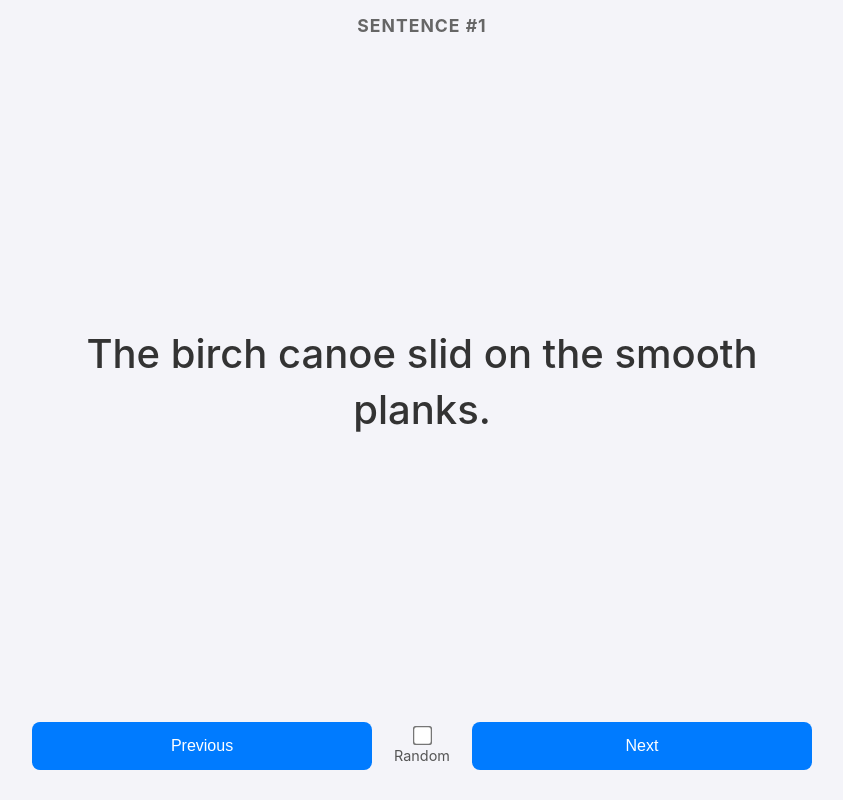
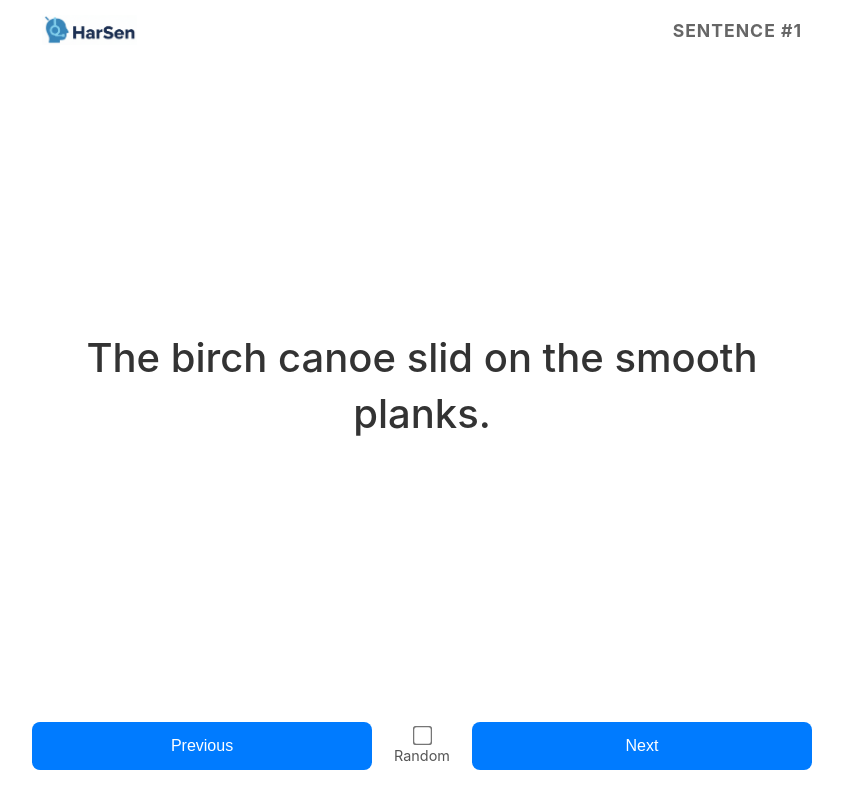
Before and after one commit to mourneris/harsen.github.io, a plain HTML site: page index.html in a window 1280 px wide. Shown: the whole page, without its empty margins (218-1061 px from the left). Drawn offline with Linux system fonts and the light colour scheme.

Commit message:
Added favicon and logo, also changed BG color to white.

```diff
--- a/index.html
+++ b/index.html
@@ -4,12 +4,16 @@
     <meta charset="UTF-8">
     <meta name="viewport" content="width=device-width, initial-scale=1.0">
     <title>Harvard Sentences</title>
+
+    <link rel="icon" type="image/png" href="/images/Logo_favicon.png">
+
     <link rel="stylesheet" href="style.css">
 </head>
 <body>
 
     <div class="container">
         <div class="header">
+            <img src="/images/Logo_rectangular.png" alt="Logo" class="logo">
             <span id="sentence-id">#1</span>
         </div>
 
--- a/style.css
+++ b/style.css
@@ -7,9 +7,10 @@
 
 body {
     font-family: -apple-system, BlinkMacSystemFont, "Segoe UI", Roboto, Helvetica, Arial, sans-serif;
-    background-color: #f4f4f9;
+    /* CHANGE 1: White background */
+    background-color: #FFFFFF;
     color: #333;
-    height: 100vh; /* Full viewport height */
+    height: 100vh;
     display: flex;
     flex-direction: column;
 }
@@ -20,16 +21,17 @@ body {
     height: 100%;
     max-width: 800px;
     margin: 0 auto;
-    /* TIGHTNESS CHANGE: Reduced vertical padding */
     padding: 10px;
     width: 100%;
 }
 
-/* Header (Sentence Number) */
+/* Header (Logo and Sentence Number) */
 .header {
-    text-align: center;
-    /* TIGHTNESS CHANGE: Reduced padding and font size slightly */
-    padding: 5px;
+    /* CHANGE 2: Use flexbox to align logo on one side and ID on the other */
+    display: flex;
+    justify-content: space-between;
+    align-items: center;
+    padding: 5px 10px; /* Added some horizontal padding */
     font-size: 1.1rem;
     color: #666;
     font-weight: bold;
@@ -37,13 +39,20 @@ body {
     letter-spacing: 1px;
 }
 
+/* NEW: Logo Styling */
+.logo {
+    /* Keep it small and unobtrusive */
+    height: 30px;
+    width: auto;
+    object-fit: contain; /* Ensures the image scales correctly */
+}
+
 /* Main Content (The Sentence) */
 .content {
-    flex: 1; /* Takes up all available space, important for vertical distribution */
+    flex: 1;
     display: flex;
     justify-content: center;
     align-items: center;
-    /* TIGHTNESS CHANGE: Reduced vertical padding around sentence */
     padding: 10px;
     text-align: center;
 }
@@ -54,20 +63,15 @@ body {
     font-weight: 500;
 }
 
-/* Mobile Adjustments for maximum tightness */
+/* Mobile Adjustments */
 @media (max-width: 600px) {
     #sentence-text {
-        /* TIGHTNESS CHANGE: Slightly smaller font for max screen space */
         font-size: 1.6rem;
     }
-
     .nav-btn {
-        /* TIGHTNESS CHANGE: Reduced button height */
         padding: 12px 20px;
     }
-
     .controls {
-        /* TIGHTNESS CHANGE: Reduced bottom space */
         padding-bottom: 5px;
     }
 }
@@ -77,9 +81,8 @@ body {
     display: flex;
     justify-content: space-between;
     align-items: center;
-    /* TIGHTNESS CHANGE: Applied padding adjustment via media query */
     padding-bottom: 20px;
-    gap: 10px; /* Reduced gap between elements */
+    gap: 10px;
 }
 
 /* Buttons */
```
Also changed, not shown: images/Logo_favicon.png (added), images/Logo_rectangular.png (added).
